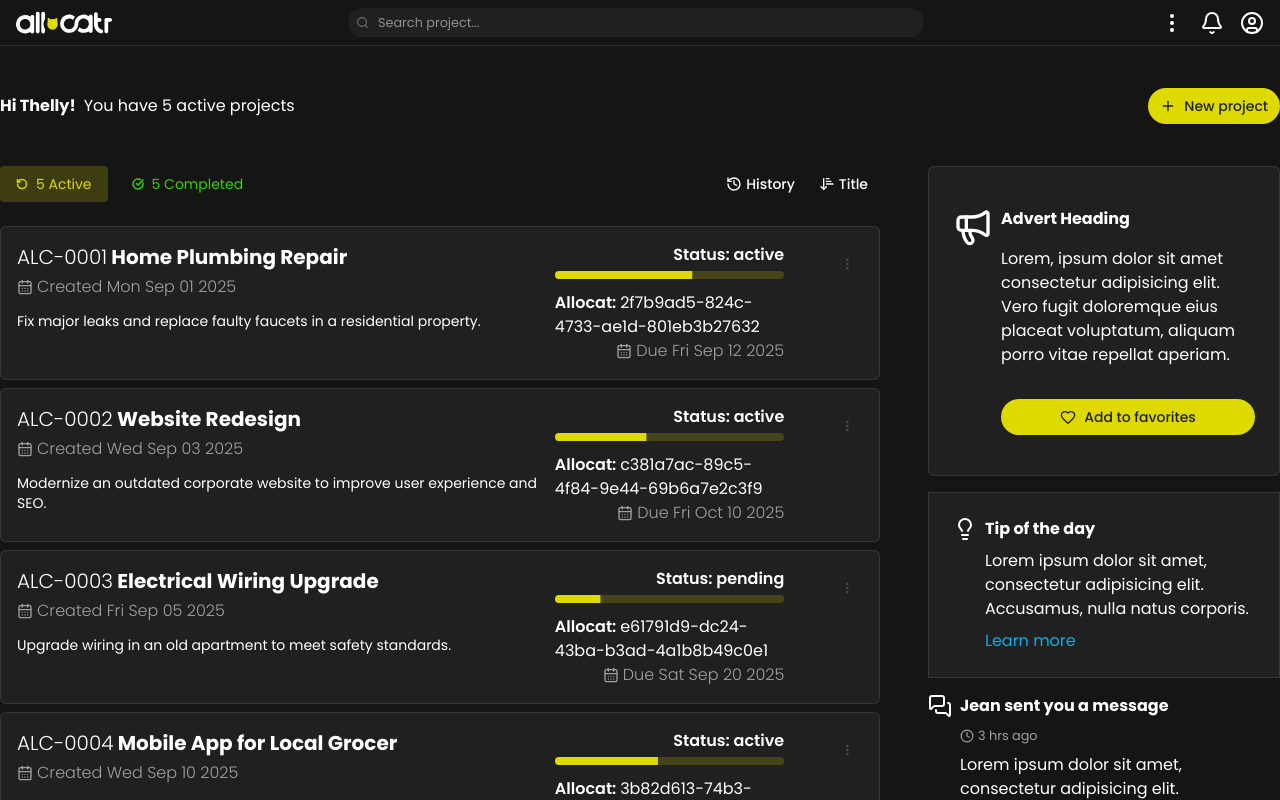
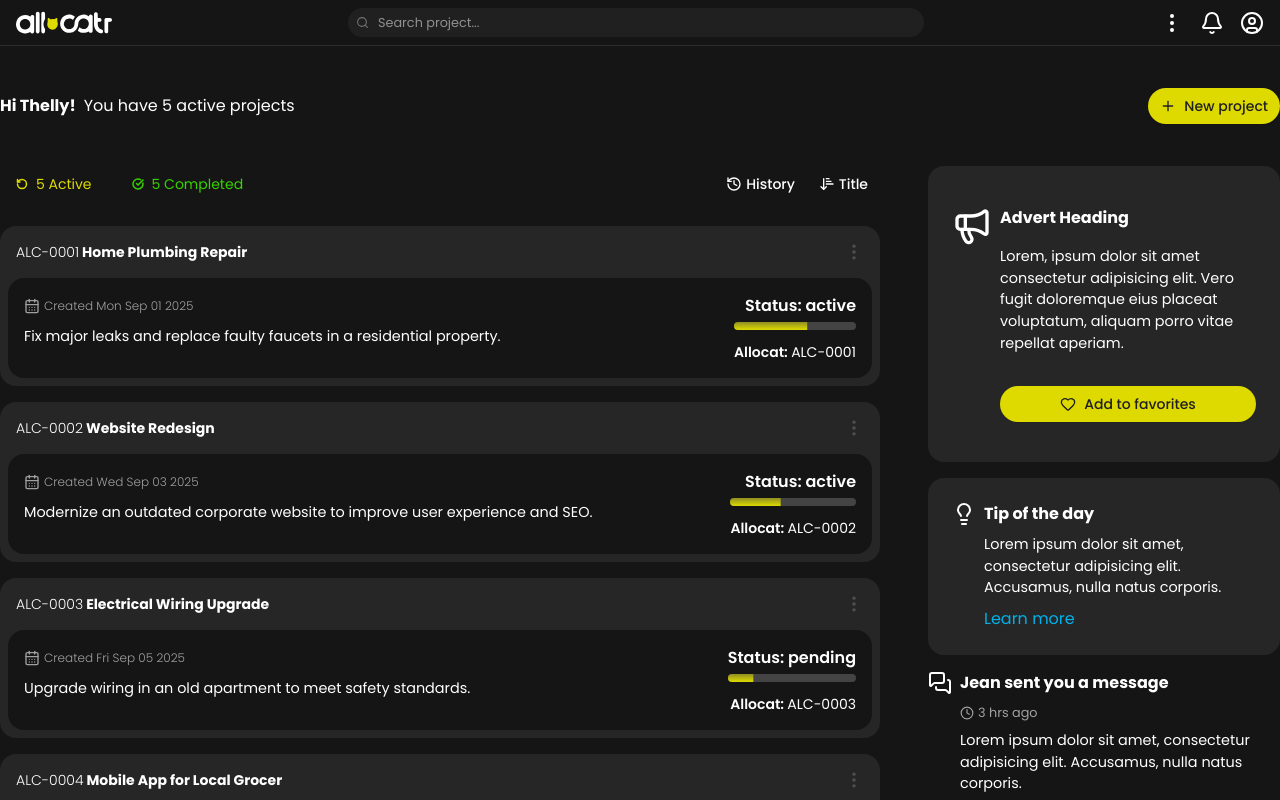
Before and after one commit to bytebytrevor/allocatrui, a React (Vite) app: page /projects in a window 1280 px wide. Shown: the top 800 px of the page. Built offline with nearby package versions, Linux system fonts and the light colour scheme.

Commit message:
Fix Project Card

```diff
--- a/src/components/DashboardNavLink.tsx
+++ b/src/components/DashboardNavLink.tsx
@@ -12,7 +12,13 @@ function DashboardNavLink({label, href, icon: Icon}: Props) {
         <NavLink
             end
             className={({ isActive }) => {
-                    return`flex items-center gap-2 py-2 pl-4 ${isActive ? "bg-primary text-secondary" : ""}`
+                return`flex items-center gap-2 py-2 pl-4 hover:bg-accent/40
+                    ${isActive
+                    ?
+                        "text-primary font-semibold border-r-4 border-primary"
+                    :
+                        ""
+                    }`
                 }
             }
             to={href}
--- a/src/components/ProjectCard.tsx
+++ b/src/components/ProjectCard.tsx
@@ -9,28 +9,33 @@ type Props = {
 
 function ProjectCard({props}: Props) {
     return (
-        <Link to={`${props.id}`} className="flex justify-between bg-accent p-4 border rounded-[6px]">
+        <div className="bg-muted rounded-2xl p-2">
+            <div className="flex items-center justify-between">
+                <h3 className="font-bold text-sm pl-2"><span className="font-light">{props.projectCode}</span> {props.title}</h3>
+                <EllipsisVerticalIcon size={36} className="text-white/20 hover:text-white p-2 hover:bg-background/40 rounded-full"/>
+            </div>
+            <Link to={`${props.id}`} className="flex justify-between bg-background p-4 mt-2 rounded-2xl">
                 <div className="w-xl">
-                <h3 className="font-bold text-xl"><span className="font-light">{props.projectCode}</span> {props.title}</h3>
+
                     <span
-                    className="flex items-center gap-1 font-light text-muted-foreground py-1"
+                        className="flex items-center gap-1 font-light text-muted-foreground text-xs py-1"
                     >
                         <CalendarDaysIcon size={16} />Created { new Date(props.createdAt).toDateString()}
                     </span>
-                <p className="text-sm py-2">{props.description}</p>
+                    <p className="text-[0.9rem] py-2">{props.description}</p>
                 </div>
                 <div className="flex gap-12">
                     <div className="flex flex-col items-end max-w-60">
                         <span className="flex items-center font-semibold">Status: {props.status}</span>
                         <Progress value={props.progress} className="mt-1"/>
-                    <p className="font-semibold pt-3">Allocat: <span className="font-normal">{props.allocatId}</span></p>
-                    <p className="flex items-center gap-1 text-muted-foreground font-light">
+                        <p className="font-semibold text-sm pt-3">Allocat: <span className="font-normal">{props.projectCode}</span></p>
+                        {/* <p className="flex items-center gap-1 text-muted-foreground font-light">
                             <CalendarDaysIcon size={16} />Due {new Date(props.dueDate ?? "").toDateString()}
-                    </p>
+                        </p> */}
                     </div>
-                <EllipsisVerticalIcon size={42} className="text-white/20 hover:text-white p-2 hover:bg-background/40 rounded-full"/>
                 </div>
             </Link>
+        </div>
     );
 }
 
--- a/src/components/ProjectManager.tsx
+++ b/src/components/ProjectManager.tsx
@@ -31,13 +31,13 @@ function ProjectManager() {
             <div className="flex-1 flex flex-col h-full pb-4">
                 <section className="flex justify-between pr-12 pb-4 shrink-0">
                     <div className="flex flex-col space-y-4">
-                        <span className="font-light">Select project</span>
+                        <span className="font-light text-sm">Select project</span>
                         <ManagerComboBox project={currentProject} projects={projects} />
-                        <h2 className="flex gap-2 items-center text-2xl font-bold">
+                        <h2 className="flex gap-2 items-center text-xl font-medium">
                             <span className="font-light">{currentProject?.projectCode}</span>
                             {currentProject?.title}
                         </h2>
-                        <Progress value={currentProject?.progress} className="h-4"/>
+                        <Progress value={currentProject?.progress} className="h-3"/>
                     </div>
                     <div>
                         <Button className="rounded-full"><PlusIcon />Create new job</Button>
--- a/src/components/TaskStatusBoard.tsx
+++ b/src/components/TaskStatusBoard.tsx
@@ -11,7 +11,7 @@ type Props = {
 
 function TaskStatusBoard({title, description, linkText, tasks}: Props) {
     return (
-        <section className="flex flex-col mt-8 min-h-60 max-h-full min-w-86 max-w-96 bg-accent rounded-[6px] p-4">
+        <section className="flex flex-col mt-8 min-h-60 max-h-full min-w-86 max-w-96 bg-muted rounded-2xl p-4">
             <h3 className="font-semibold pb-2">{title}</h3>
             {tasks == null || tasks?.length == 0 ? (
                 <div className="flex-1 flex gap-x-4 items-center justify-center text-muted-foreground">
@@ -23,7 +23,7 @@ function TaskStatusBoard({title, description, linkText, tasks}: Props) {
                 </div>) : (
                 <section className="flex-1 overflow-y-auto max-h-full scrollbar-thin">
                     {tasks?.map(task => (
-                        <div key={task.id} className="bg-background my-1 p-2 shadow-md border rounded-[6px]">
+                        <div key={task.id} className="bg-background my-1 p-2 shadow-md rounded-[6px]">
                             <div className="flex items-center justify-between">
                                 <div className="flex flex-col space-y-2">
                                     <h2 className="font-bold text-sm">{task.title}</h2>
--- a/src/components/ui/progress.tsx
+++ b/src/components/ui/progress.tsx
@@ -12,14 +12,14 @@ function Progress({
     <ProgressPrimitive.Root
       data-slot="progress"
       className={cn(
-        "bg-primary/20 relative h-2 w-full overflow-hidden rounded-full",
+        "bg-white/20 relative h-2 w-full overflow-hidden rounded-full",
         className
       )}
       {...props}
     >
       <ProgressPrimitive.Indicator
         data-slot="progress-indicator"
-        className="bg-[#DEDA00] h-full w-full flex-1 transition-all"
+        className="bg-linear-to-t from-primary to-primary/50 h-full w-full flex-1 transition-all"
         style={{ transform: `translateX(-${100 - (value || 0)}%)` }}
       />
     </ProgressPrimitive.Root>
--- a/src/pages/CreateProject.tsx
+++ b/src/pages/CreateProject.tsx
@@ -14,15 +14,19 @@ function CreateProject() {
             {/* <header className="border-b">
                 <DashboardMainNav />
             </header> */}
-        <main className="h-screen flex flex-col items-center justify-center w-full bg-linear-to-r/srgb from-backgroud/20 to-background">
+            <main className="h-screen flex flex-col items-center justify-center w-full">
                 <section className="max-w-8xl">
-                <div className="flex items-center justify-between mb-4 px-8">
+                    {/* <div className="flex items-center justify-between mb-4 px-8">
                         <h1>Hi <span className="font-bold">Thelly!</span></h1>
                         <img src="/src/assets/allocatr-neg-light.svg" alt="" className="w-24" />
-                </div>
+                    </div> */}
                     <div className="flex drop-shadow-xl">
                         <div className="new-project-bg bg-secondary w-xs rounded-l-2xl"></div>
-                    <div className="bg-accent max-w-full rounded-r-2xl px-12 py-16" >
+                        <div className="bg-accent max-w-full rounded-r-2xl px-12 pt-6 pb-16" >
+                            <div className="flex items-center justify-between mb-8 pb-4 border-b">
+                                <h1>Hi <span className="font-bold">Thelly!</span></h1>
+                                <img src="/src/assets/allocatr-neg-light.svg" alt="" className="w-20" />
+                            </div>
                             <h2 className="text-2xl font-bold">Create New Project</h2>
                             <p className="py-2 text-xs text-muted-foreground leading-[1rem]">Start by defining your project details, setting goals, and assigning tasks to the right experts.</p>
                             <form action="" className="flex flex-col space-y-2" >
@@ -73,10 +77,10 @@ function CreateProject() {
                                 />
 
                                 <label htmlFor="file" className="flex items-center gap-2 pt-2"><PaperclipIcon size={16}/> Upload files</label>
-                            <input type="file" multiple name="file" id="file" className="file:mr-4 file:px-4 file:py-2 file:bg-primary file:text-sm file:text-accent file:rounded-full"/>
+                                <input type="file" multiple name="file" id="file" className="text-xs w-xs file:mr-4 file:px-4 file:py-2 file:bg-primary file:text-xs file:text-accent file:rounded-full"/>
 
 
-                            <span className="flex items-center justify-between mt-4">
+                                <span className="flex items-center justify-between mt-4 ">
                                     <Link to="" className="flex items-center text-accent-3 font-medium">
                                         Find allocats <ChevronRightIcon size={20} className="font-bold" />
                                     </Link>
--- a/src/pages/Projects.tsx
+++ b/src/pages/Projects.tsx
@@ -20,7 +20,7 @@ import { projects } from "@/data/projects";
 function Projects() {
     return (
         <>
-            <header className="sticky top-0 border-b">
+            <header className="sticky top-0 z-10 border-b">
                 <DashboardMainNav>
                     <form action="" className="focus:outline-none focus:border-none focus:ring-0">
                         <input
@@ -56,30 +56,30 @@ function Projects() {
                                 <Button variant="link" className="flex items-center gap-1 text-foreground"><ArrowDownNarrowWideIcon />Title</Button>
                             </div>
                         </div>
-                        <div className="flex flex-col gap-2 my-6">
+                        <div className="flex flex-col gap-4 my-6">
                             {projects.map(project =>
                                 <ProjectCard key={project.id} props={project} />
                             )}
                         </div>
                     </section>
                     <aside className="flex flex-col space-y-4 w-lg">
-                        <article className="flex items-start gap-2 bg-accent border px-6 py-10 rounded-[6px]">
+                        <article className="flex items-start gap-2 bg-muted px-6 py-10 rounded-2xl">
                             <span className=""><Megaphone size={40} /></span>
                             <div className="flex flex-col space-y-4">
                                 <h3 className="font-bold">Advert Heading</h3>
-                                <p>Lorem, ipsum dolor sit amet consectetur adipisicing elit. Vero fugit doloremque eius placeat voluptatum, aliquam porro vitae repellat aperiam.</p>
+                                <p className="text-[0.9rem]">Lorem, ipsum dolor sit amet consectetur adipisicing elit. Vero fugit doloremque eius placeat voluptatum, aliquam porro vitae repellat aperiam.</p>
 
                                 <Button className="rounded-full mt-4"><HeartIcon />Add to favorites</Button>
                             </div>
                         </article>
-                        <article className="bg-accent border p-6">
+                        <article className="bg-muted p-6 rounded-2xl">
                             <div className="flex gap-2">
                             <span><LightbulbIcon /></span>
                             <div className="flex flex-col space-y-2">
                                 <h3 className="font-bold">
                                     Tip of the day
                                 </h3>
-                                <p>Lorem ipsum dolor sit amet, consectetur adipisicing elit. Accusamus, nulla natus corporis.</p>
+                                <p className="text-[0.9rem]">Lorem ipsum dolor sit amet, consectetur adipisicing elit. Accusamus, nulla natus corporis.</p>
                                 <Link className="text-accent-3" to="">Learn more</Link>
                             </div>
                             </div>
@@ -90,7 +90,7 @@ function Projects() {
                             <div className="flex flex-col space-y-2">
                                 <h3 className="font-bold">Jean sent you a message</h3>
                                 <small className="flex items-center gap-1 text-muted-foreground"><ClockIcon size={14} />3 hrs ago</small>
-                                <p>Lorem ipsum dolor sit amet, consectetur adipisicing elit. Accusamus, nulla natus corporis.</p>
+                                <p className="text-[0.9rem]">Lorem ipsum dolor sit amet, consectetur adipisicing elit. Accusamus, nulla natus corporis.</p>
                                 <Link className="text-accent-3" to="">View chat</Link>
                             </div>
                             </div>
```
Lines whose indentation alone changed are shown as unchanged.
